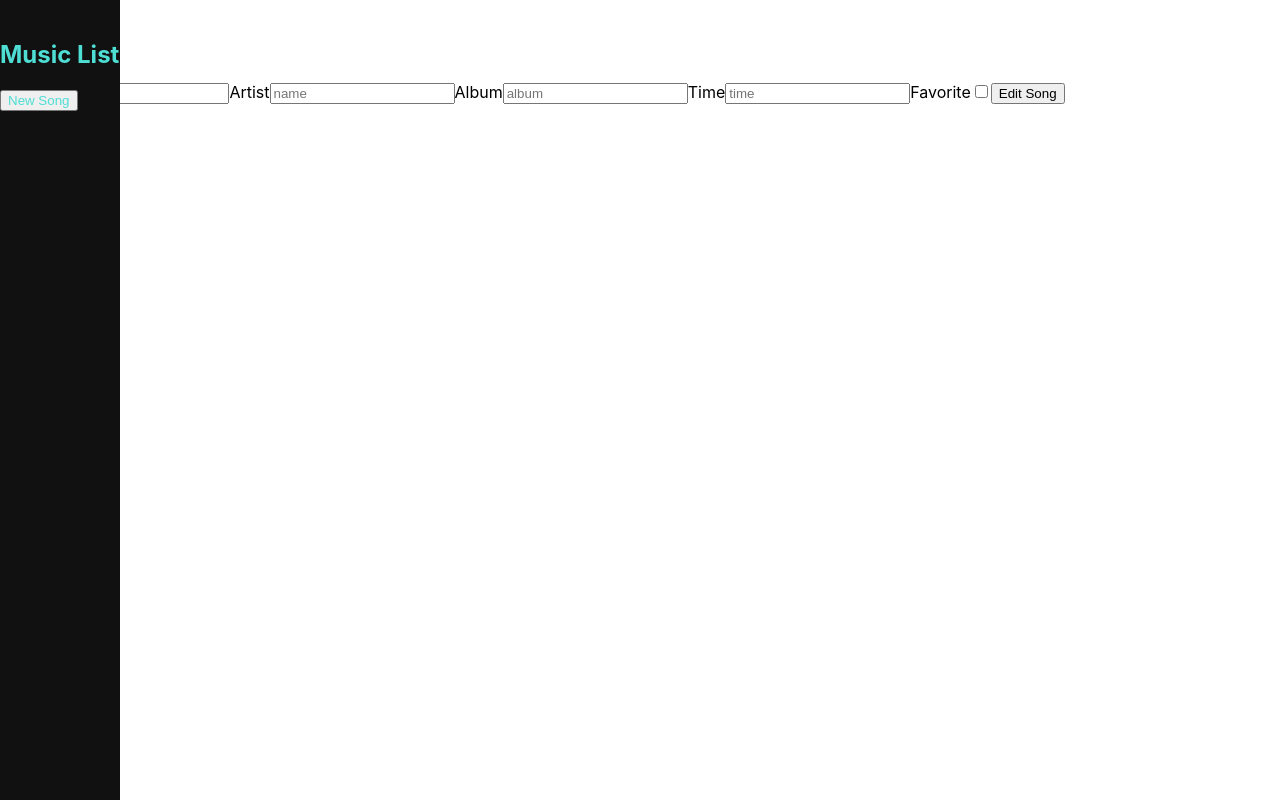
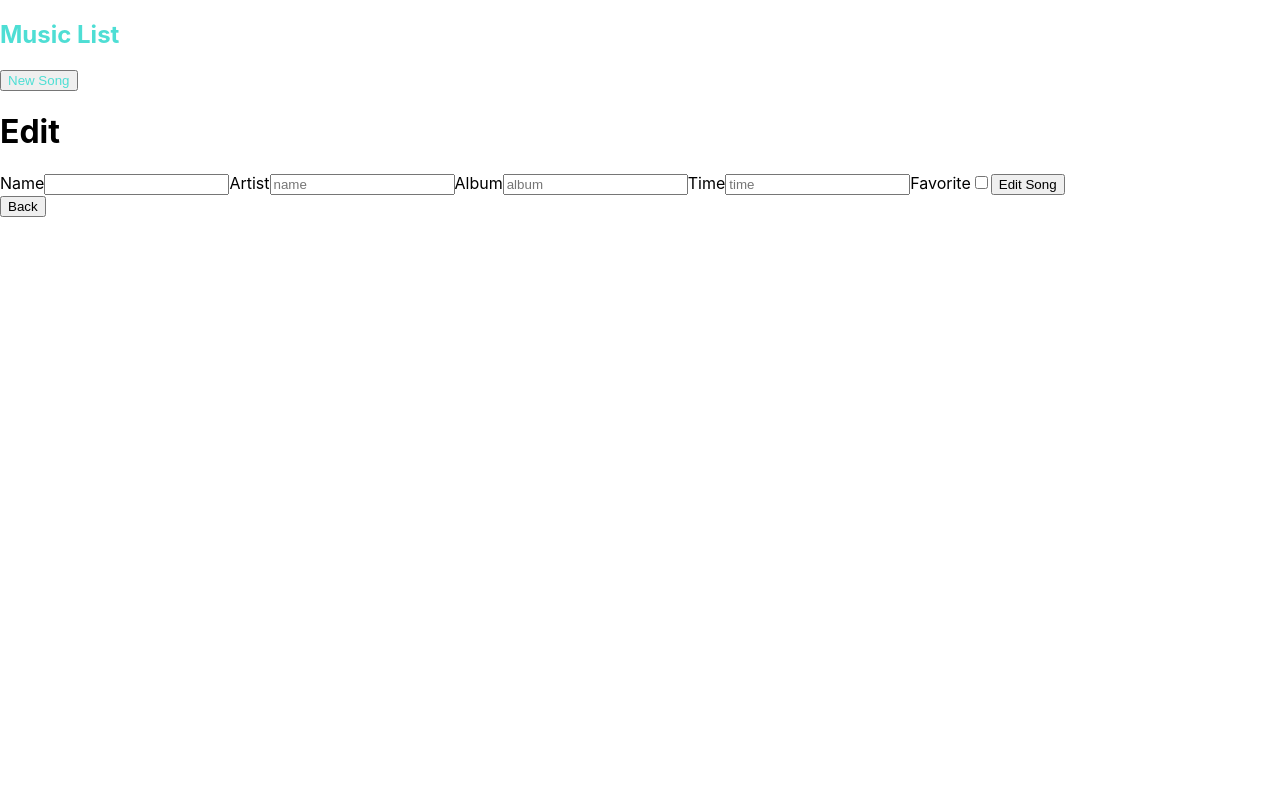
Before and after one commit to named-josie/tuner-react, a React (Create React App) app: page /songs/1/edit in a window 1280 px wide. Built offline with nearby package versions, Linux system fonts and the light colour scheme; no server answers.

Commit message:
added css files

```diff
--- a/src/Components/styles/navbar.css
+++ b/src/Components/styles/navbar.css
@@ -1,4 +1,4 @@
-nav {
+/* nav {
     height: 100%;
     width: 120px;
     position: fixed;
@@ -9,7 +9,7 @@ nav {
     overflow-x: hidden;
     padding-top: 20px;
 
-  }
+  } */
 
 
 a:link { text-decoration: none;
```
Also changed, not shown: src/Components/styles/SideBar.css (added), src/Components/styles/newSong.css (added), src/Components/styles/song.css (added).
